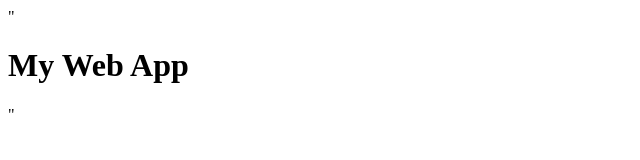
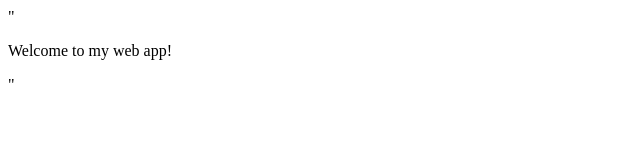
Before and after one commit to ammu914/my-web-app, a plain HTML site: page index.html in a window 1280 px wide. Shown: the whole page, without its empty margins (0-640 px from the left). Drawn offline with Linux system fonts and the light colour scheme.

Commit message:
Added Welcome message to hoepage

```diff
--- a/index.html
+++ b/index.html
@@ -1 +1 @@
-"<html><body><h1>My Web App</h1></body></html>"
+"<html><body><p>Welcome to my web app!</p></body></html>"
```
